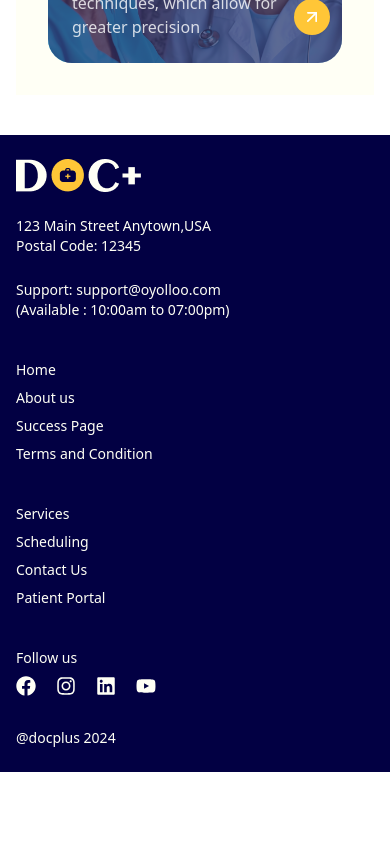
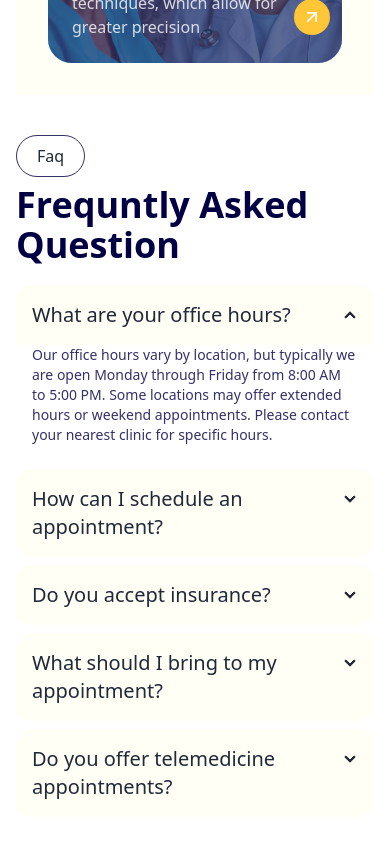
Before and after one commit to devo-ab/docPluss, a React (Vite) app: page / in a window 390 px wide. Shown: the part 3220-4064 px from the top of the page. Before the commit the page ends 3992 px from the top, so only its background shows below. Built offline with nearby package versions, Linux system fonts and the light colour scheme.

Commit message:
added faq with responsive

```diff
--- a/src/Layouts/Home/Home.jsx
+++ b/src/Layouts/Home/Home.jsx
@@ -1,5 +1,6 @@
 import Banner from "../../components/Banner/Banner";
 import CarePatient from "../../components/CarePatient/CarePatient";
+import Faq from "../../components/Faq/Faq";
 import Services from "../../components/Services/Services";
 import Solution from "../../components/Solution/Solution";
 
@@ -10,6 +11,7 @@ const Home = () => {
             <CarePatient></CarePatient>
             <Solution></Solution>
             <Services></Services>
+            <Faq></Faq>
         </div>
     );
 };
--- /dev/null
+++ b/src/components/Faq/Faq.jsx
@@ -0,0 +1,60 @@
+const Faq = () => {
+  return (
+    <div className="mt-10">
+      <p className=" border border-[#343268] px-5 py-2 rounded-3xl w-fit">Faq</p>
+      <p className="text-4xl font-semibold text-[#020043] mt-2">Frequntly Asked Question</p>
+
+      <div className="collapse collapse-arrow bg-[#fffff5] mt-5">
+        <input type="radio" name="my-accordion-2" defaultChecked />
+        <div className="collapse-title text-xl font-medium">
+        What are your office hours?
+        </div>
+        <div className="collapse-content bg-white">
+          <p className="text-sm text-[#343268]">Our office hours vary by location, but typically we are open Monday through Friday from 8:00 AM to 5:00 PM. Some locations may offer extended hours or weekend appointments. Please contact your nearest clinic for specific hours.</p>
+        </div>
+      </div>
+
+      <div className="collapse collapse-arrow bg-[#fffff5] mt-2">
+        <input type="radio" name="my-accordion-2" />
+        <div className="collapse-title text-xl font-medium">
+        How can I schedule an appointment?
+        </div>
+        <div className="collapse-content bg-white">
+          <p className="text-sm text-[#343268]">To schedule an appointment with us, you can easily book online through our website. Alternatively, feel free to give us a call during office hours, and our team will assist you in finding a convenient time. We strive to make the scheduling process as straightforward as possible, ensuring you get the care you need at your preferred time.</p>
+        </div>
+      </div>
+
+      <div className="collapse collapse-arrow bg-[#fffff5] mt-2">
+        <input type="radio" name="my-accordion-2" />
+        <div className="collapse-title text-xl font-medium">
+        Do you accept insurance?
+        </div>
+        <div className="collapse-content bg-white">
+          <p className="text-sm text-[#343268]">Yes, we accept a variety of insurance plans. Please contact our office to verify if we accept your specific insurance provider and to discuss any questions you may have regarding coverage.</p>
+        </div>
+      </div>
+
+      <div className="collapse collapse-arrow bg-[#fffff5] mt-2">
+        <input type="radio" name="my-accordion-2" />
+        <div className="collapse-title text-xl font-medium">
+        What should I bring to my appointment?
+        </div>
+        <div className="collapse-content bg-white">
+          <p className="text-sm text-[#343268]">When preparing for your appointment, please bring your insurance card, photo ID, any relevant medical records or test results, and a list of current medications you are taking. If you haven't already completed your patient forms online, please bring them with you. Having these items ready ensures that we can provide you with personalized care and address any questions or concerns you may have during your visit. Feel free to contact our office if you have any additional questions about what to bring.</p>
+        </div>
+      </div>
+
+      <div className="collapse collapse-arrow bg-[#fffff5] mt-2">
+        <input type="radio" name="my-accordion-2" />
+        <div className="collapse-title text-xl font-medium">
+        Do you offer telemedicine appointments?
+        </div>
+        <div className="collapse-content bg-white">
+          <p className="text-sm text-[#343268]">Yes, we offer telemedicine appointments for your convenience. You can schedule a virtual consultation with one of our healthcare providers from the comfort of your home or office. Please contact our office to arrange a telemedicine appointment or to learn more about this option.</p>
+        </div>
+      </div>
+    </div>
+  );
+};
+
+export default Faq;
```
